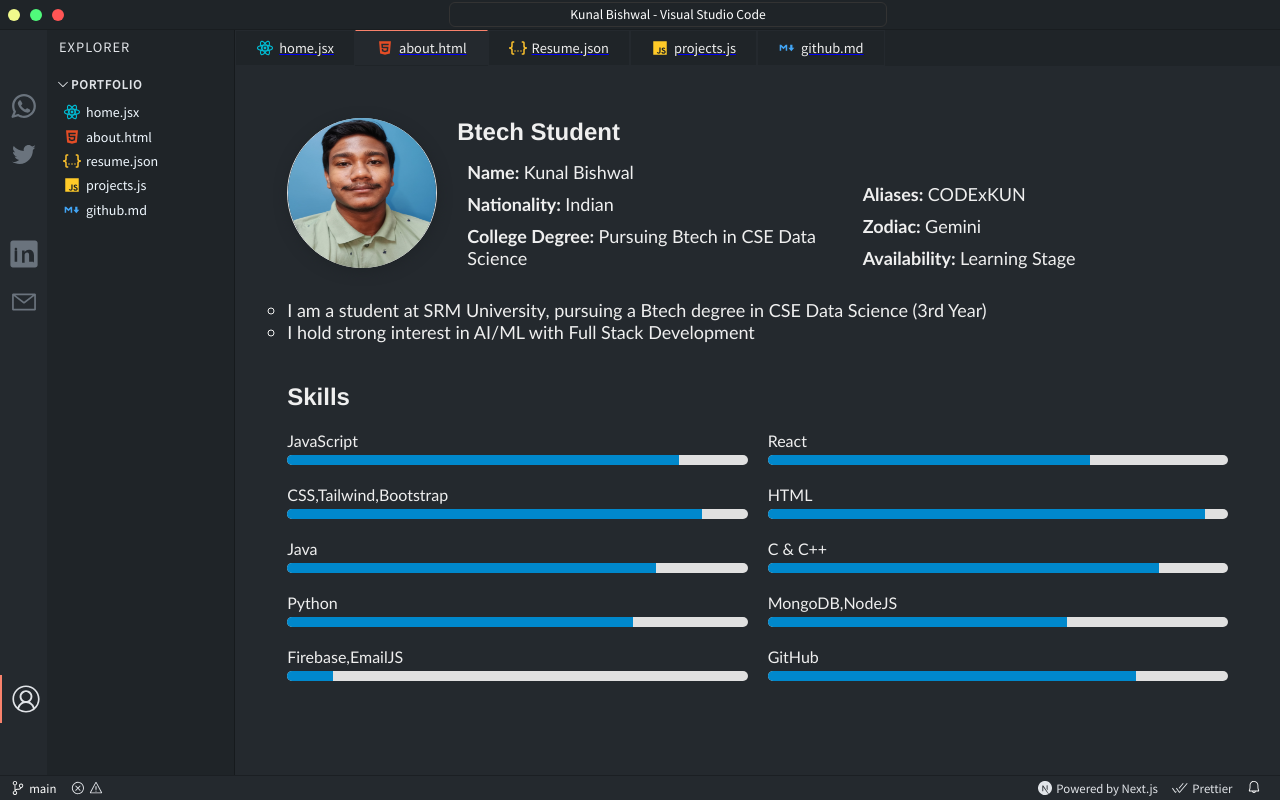
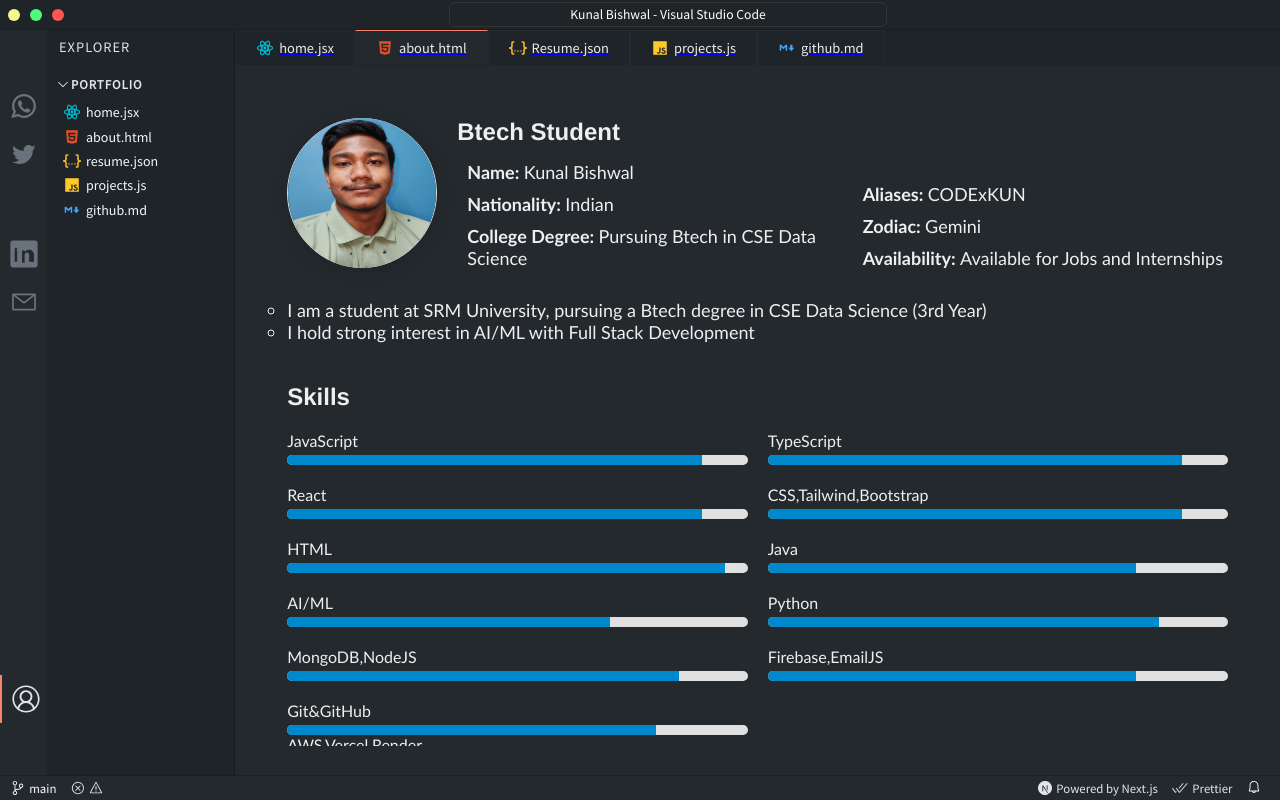
Before and after one commit to KunalBishwal/Portfolio_IDE, a Next.js app: page /about in a window 1280 px wide. Built offline with nearby package versions, Linux system fonts and the light colour scheme; some icons are missing.

Commit message:
Revise AboutMe component and skills list
Updated skills section and added TypeScript to the list of skills.

```diff
--- a/pages/about.jsx
+++ b/pages/about.jsx
@@ -53,7 +53,7 @@ export default function AboutMe() {
               <li className={styles.listItem}>
                 <i className={`${styles.icon} bi bi-chevron-right`}></i>
                 <span><strong className={styles.strong}>Availability: </strong>
-                  Learning Stage</span>
+                  Available for Jobs and Internships</span>
               </li>
             </ul>
           </div>
@@ -73,13 +73,19 @@ export default function AboutMe() {
             <div className={styles.skill}>
               <span className={styles.skillName}>JavaScript</span>
               <div className={styles.progressBar}>
-                <div className={styles.progress} style={{ width: '85%' }}></div>
+                <div className={styles.progress} style={{ width: '90%' }}></div>
+              </div>
+            </div>
+            <div className={styles.skill}>
+              <span className={styles.skillName}>TypeScript</span>
+              <div className={styles.progressBar}>
+                <div className={styles.progress} style={{ width: '90%' }}></div>
               </div>
             </div>
             <div className={styles.skill}>
               <span className={styles.skillName}>React</span>
               <div className={styles.progressBar}>
-                <div className={styles.progress} style={{ width: '70%' }}></div>
+                <div className={styles.progress} style={{ width: '90%' }}></div>
               </div>
             </div>
             <div className={styles.skill}>
@@ -101,34 +107,40 @@ export default function AboutMe() {
               </div>
             </div>
             <div className={styles.skill}>
-              <span className={styles.skillName}>C & C++</span>
+              <span className={styles.skillName}>AI/ML</span>
+              <div className={styles.progressBar}>
+                <div className={styles.progress} style={{ width: '70%' }}></div>
+              </div>
+            </div>
+            <div className={styles.skill}>
+              <span className={styles.skillName}>Python</span>
               <div className={styles.progressBar}>
                 <div className={styles.progress} style={{ width: '85%' }}></div>
               </div>
             </div>
             <div className={styles.skill}>
-              <span className={styles.skillName}>Python</span>
-              <div className={styles.progressBar}>
-                <div className={styles.progress} style={{ width: '75%' }}></div>
-              </div>
-            </div>
-            <div className={styles.skill}>
               <span className={styles.skillName}>MongoDB,NodeJS</span>
               <div className={styles.progressBar}>
-                <div className={styles.progress} style={{ width: '65%' }}></div>
+                <div className={styles.progress} style={{ width: '85%' }}></div>
               </div>
             </div>
             <div className={styles.skill}>
               <span className={styles.skillName}>Firebase,EmailJS </span>
               <div className={styles.progressBar}>
-                <div className={styles.progress} style={{ width: '10%' }}></div>
+                <div className={styles.progress} style={{ width: '80%' }}></div>
               </div>
             </div>
             <div className={styles.skill}>
-              <span className={styles.skillName}>GitHub</span>
+              <span className={styles.skillName}>Git&GitHub</span>
               <div className={styles.progressBar}>
                 <div className={styles.progress} style={{ width: '80%' }}></div>
               </div>
+               <div className={styles.skill}>
+              <span className={styles.skillName}>AWS,Vercel,Render</span>
+              <div className={styles.progressBar}>
+                <div className={styles.progress} style={{ width: '80%' }}></div>
+              </div>
+            </div>
             </div>
           </div>
         </div>
```
